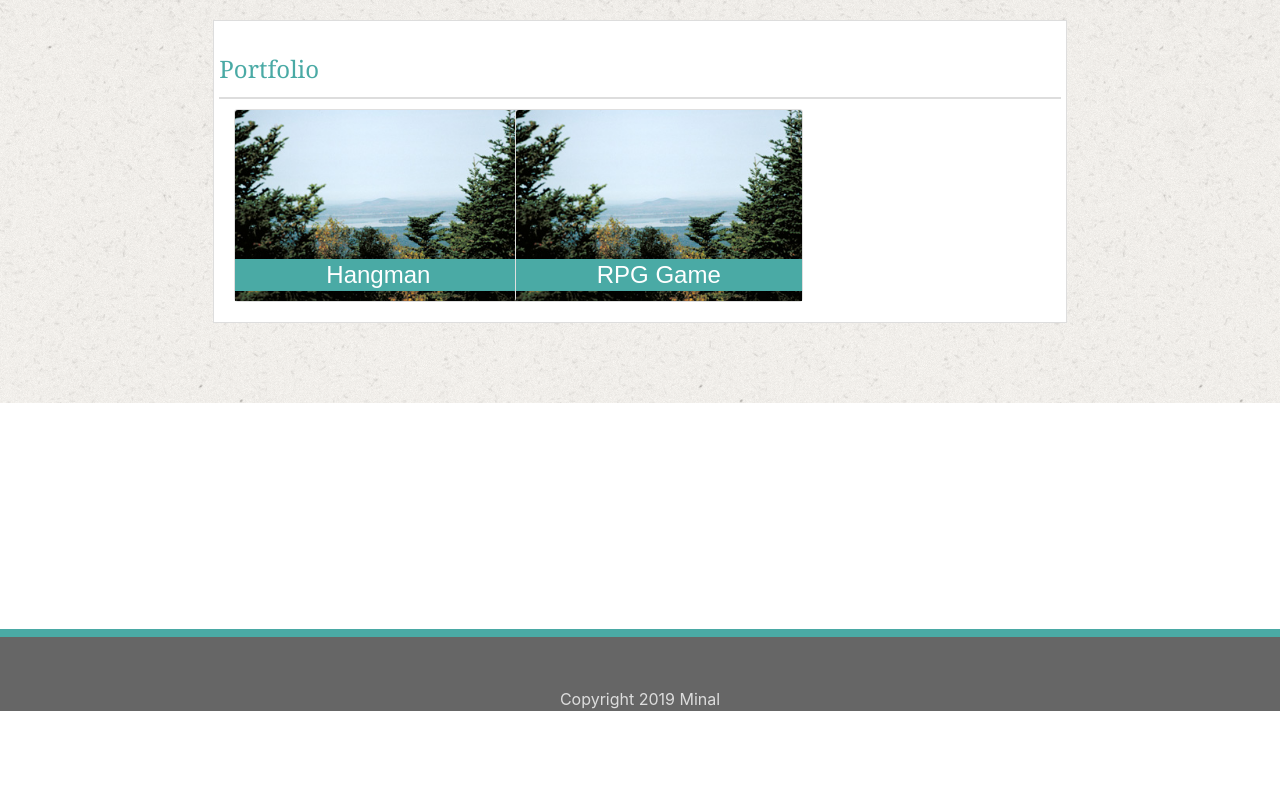
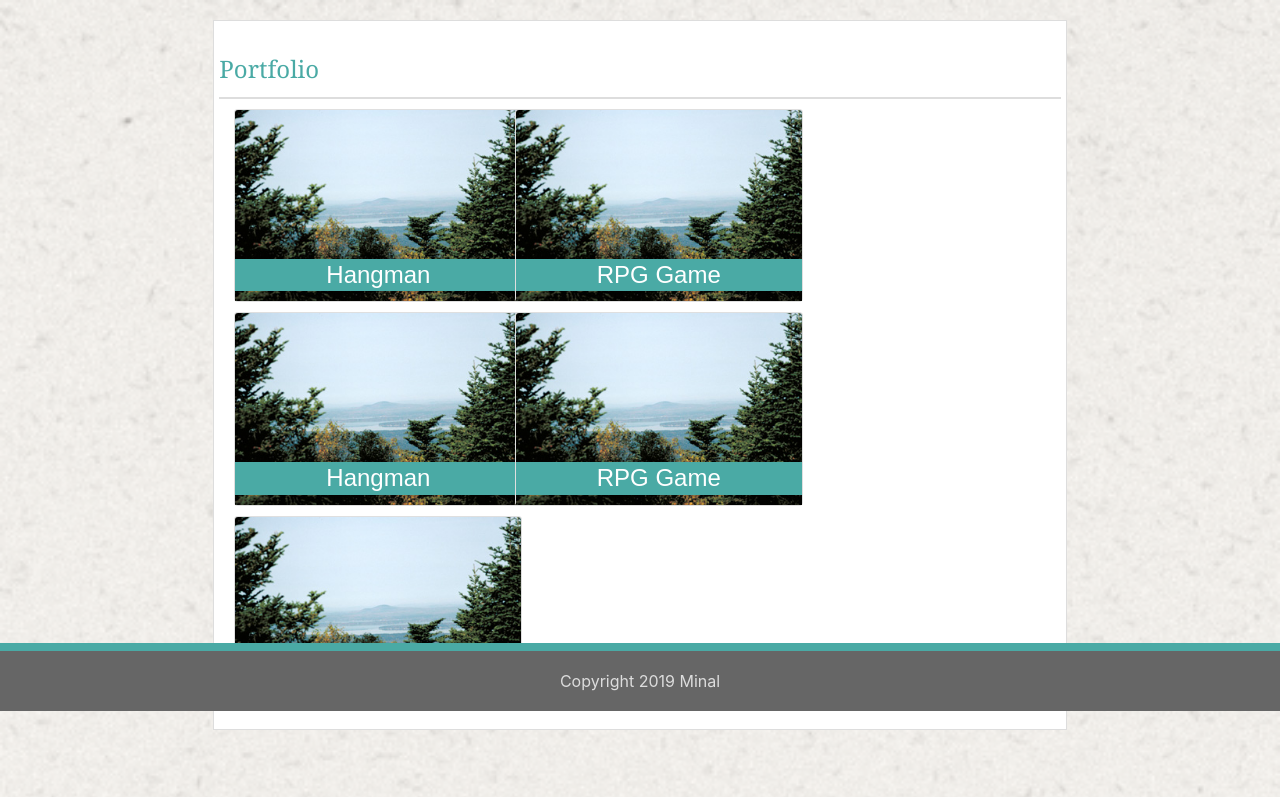
Before and after one commit to minalk24/Bootstrap-Portfolio, a plain HTML site: page portfolio.html in a window 1280 px wide. Shown: the part 89-899 px from the top of the page. Before the commit the page ends 800 px from the top, so only its background shows below. Drawn offline with nearby package versions, Linux system fonts and the light colour scheme.

Commit message:
added portfolio page mid section content

```diff
--- a/assets/css/style.css
+++ b/assets/css/style.css
@@ -16,8 +16,9 @@
 
 .wrapper {
     background-image: url(../images/ricepaper.png);
-    height:100%;
+    height:100vh;
     border-top:#cccccc solid;
+    background-size: cover;
 }
 
 .mid-content {
@@ -56,11 +57,14 @@
 {
     position:fixed;
     background-color:#666666;
-    padding-top:50px;
+    line-height:60px;
     text-align:center;
     bottom:0;
     color:#dddddd;
     border-top: 8px solid #4aaaa5;
+}
+.footer p{
+    margin-bottom:0px;
 }
 
  .btnsubmit {
--- a/portfolio.html
+++ b/portfolio.html
@@ -79,6 +79,41 @@
                             </div>
                             <div class="col-md-4"></div>
                         </div>
+                        <div class="row">
+                            <div class="col-md-4 card-margin">
+                                <div class="card" style="width: 18rem;">
+                                    <img src="assets/images/img1.jpg" class="card-img-top" alt="...">
+                                    <div class="caption">
+                                        <h4>Hangman</h4>
+                                    </div>
+                                </div>
+                            </div>
+
+                            <div class="col-md-4 card-margin">
+                                <div class="card" style="width: 18rem;">
+                                    <img src="assets/images/img1.jpg" class="card-img-top" alt="...">
+                                    <div class="caption">
+                                        <h4>RPG Game</h4>
+                                    </div>
+                                </div>
+                            </div>
+                            <div class="col-md-4"></div>
+                        </div>
+                        <div class="row">
+                            <div class="col-md-4 card-margin">
+                                <div class="card" style="width: 18rem;">
+                                    <img src="assets/images/img1.jpg" class="card-img-top" alt="...">
+                                    <div class="caption">
+                                        <h4>Hangman</h4>
+                                    </div>
+                                </div>
+                            </div>
+
+                            <div class="col-md-4 card-margin">
+
+                            </div>
+                            <div class="col-md-4"></div>
+                        </div>
                     </div>
                 </div>
             </div>
```
Also changed, not shown: contact.html (+1 -1 lines), index.html (+1 -1 lines), 1 other file. Lines whose indentation alone changed are shown as unchanged.
